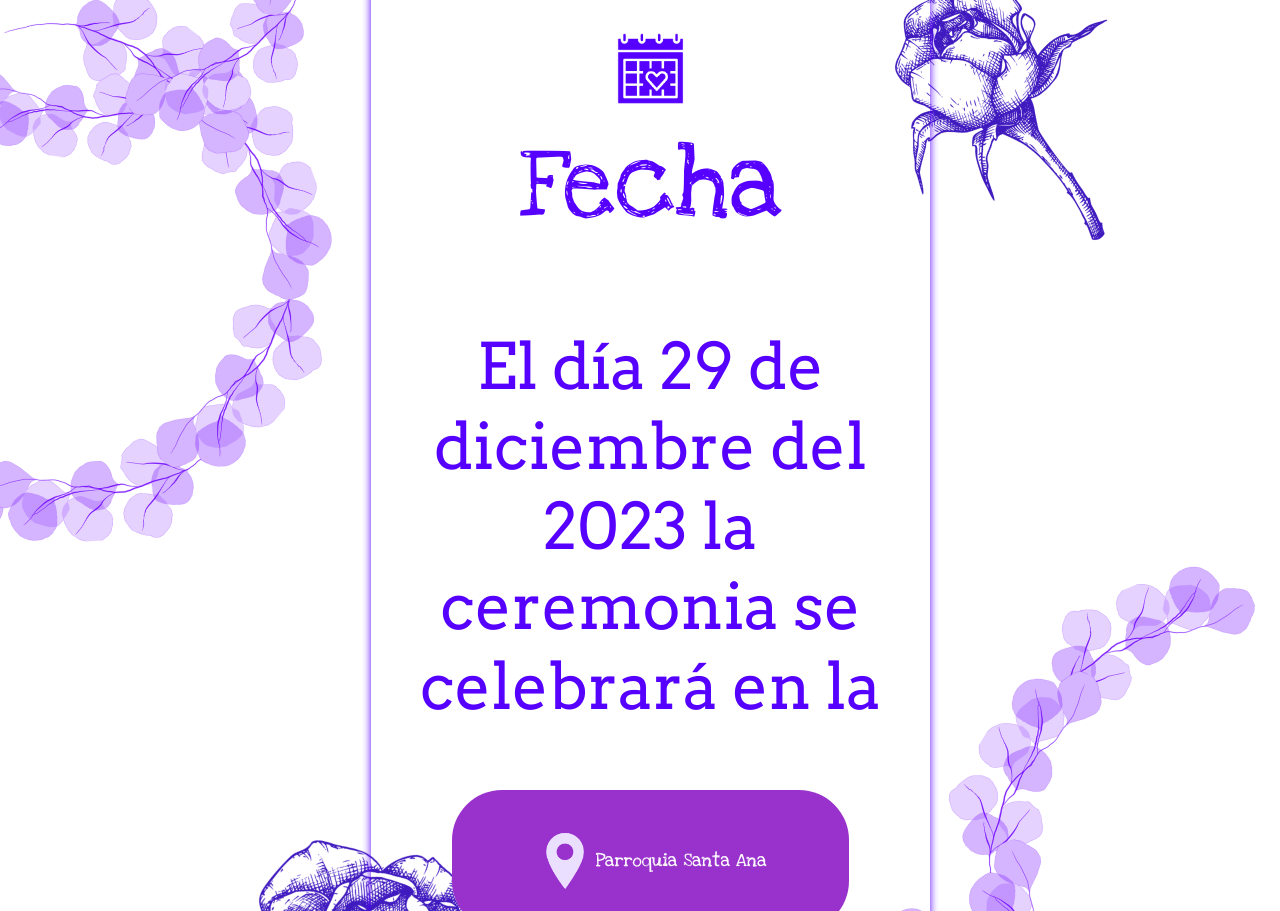
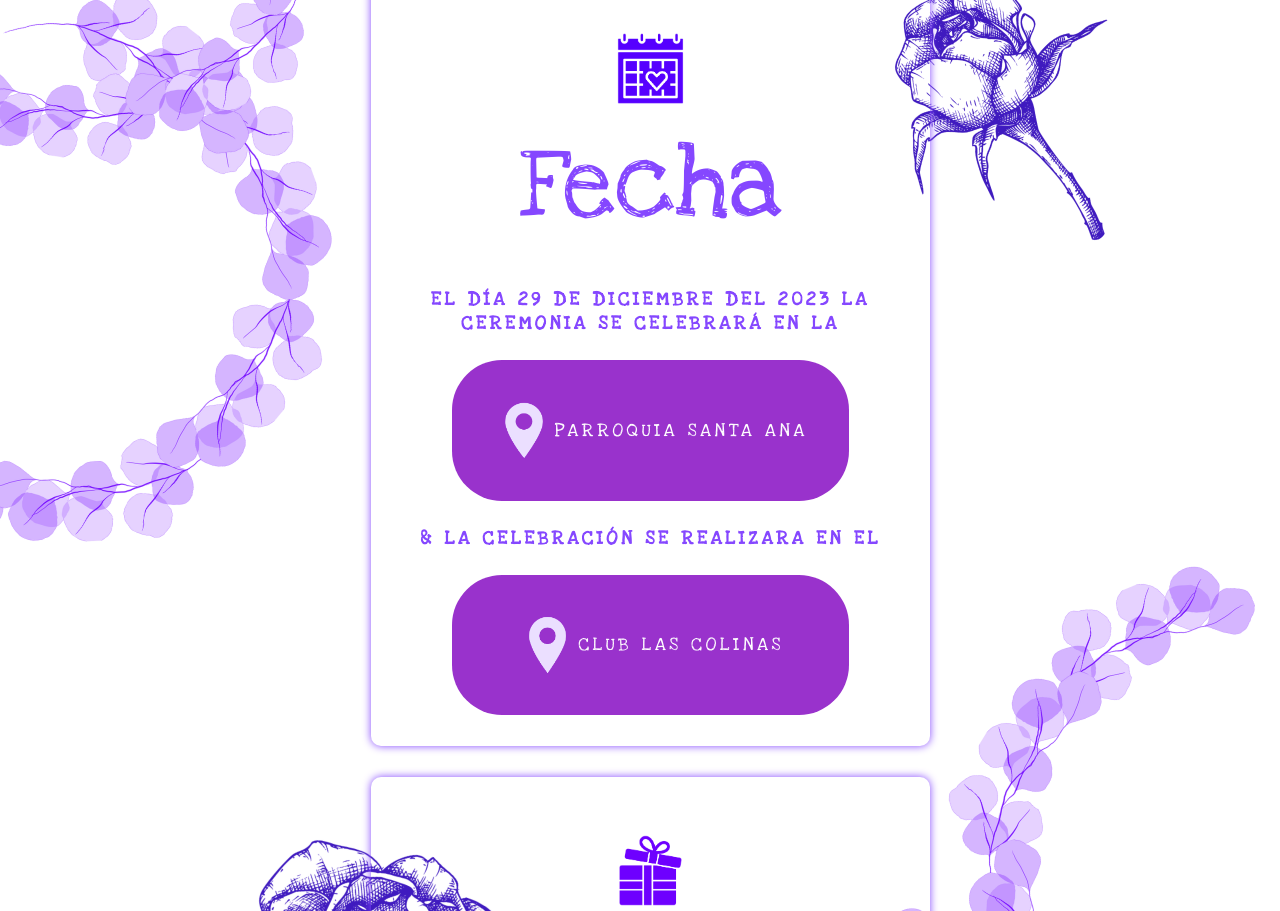
Before and after one commit to Mariopolonia0/invitacion.github.io, a plain HTML site: page index.html in a window 1280 px wide. Shown: the part 1520-2431 px from the top of the page. Drawn offline with Linux system fonts and the light colour scheme; a web font is replaced by a local one.

Commit message:
agregando new color

```diff
--- a/index.html
+++ b/index.html
@@ -82,24 +82,24 @@
         <img class="iconoRegalo" src="img/Date.png">
         <p class="regaloP">Fecha</p>
         <p class="textFont">
-          El día 29 de diciembre del 2023 la ceremonia se celebrará en la
+          EL DÍA 29 DE DICIEMBRE DEL 2023 LA CEREMONIA SE CELEBRARÁ EN LA
         </p>
 
         <a class="buttonA" href="https://goo.gl/maps/ommJ6eqsoS6QipeY9">
           <button class="buttonUbicacion">
             <img class="imgButtonUbicacion" src="img/iconoUbicacion.png"></img>
-            <p>Parroquia Santa Ana</p>
+            <p>PARROQUIA SANTA ANA</p>
           </button>
         </a>
 
         <p class="textFont">
-          & la celebración se realizara en el
+          & LA CELEBRACIÓN SE REALIZARA EN EL
         </p>
 
         <a class="buttonA" href="https://goo.gl/maps/ommJ6eqsoS6QipeY9">
           <button class="buttonUbicacion">
             <img class="imgButtonUbicacion" src="img/iconoUbicacion.png"></img>
-            <p>Club Colinas</p>
+            <p>CLUB LAS COLINAS</p>
           </button>
         </a>
 
--- a/theme.css
+++ b/theme.css
@@ -93,6 +93,7 @@ body {
 .buttonUbicacion p {
     font-size: 140%;
     font-family: 'loveya';
+    letter-spacing: 0.3vw;
 }
 
 .buttonUbicacion img {
@@ -103,14 +104,14 @@ body {
     display: flex;
     align-items: center;
     flex-direction: column;
-    box-shadow: 0px 0px 8px #5600ff;
+    box-shadow: 0px 0px 8px #8547ff;
     border-radius: 10px;
     margin: 5%;
     padding: 5%;
 }
 
 .regaloP {
-    color: #5600ff;
+    color: #8547ff;
     font-family: loveya;
     font-size: 8vw;
     text-align: center;
@@ -122,7 +123,7 @@ body {
 .regaloDepositoInformacion {
     font-weight: 800;
     letter-spacing: 0.2em;
-    color: #5600ff;
+    color: #8547ff;
     font-family: loveya;
     font-size: 10vw;
     text-align: center;
@@ -135,7 +136,7 @@ body {
 .regaloDeposito {
     font-weight: 800;
     letter-spacing: 0.2em;
-    color: #5600ff;
+    color: #8547ff;
     font-family: loveya;
     text-align: center;
     display: flex;
@@ -176,19 +177,22 @@ img {
     width: 15%;
 }
 
-p{}
-
-
 .bienvenida {
-    color: #46296b;
+    color: #000000;
     font-family: DelaGothicOne;
     font-size: 5.4vw;
 }
 
 .textFont {
-    color: #5600ff;
-    font-family: 'ArvoRegular';
-    font-size: 5vw;
+    font-weight: 800;
+    letter-spacing: 0.2em;
+    color: #8547ff;
+    font-family: loveya;
+    text-align: center;
+    display: flex;
+    justify-content: center;
+    margin: 5% 0% 5% 0%;
+    font-size: 120%;
 }
 
 section {
@@ -196,10 +200,10 @@ section {
 }
 
 .nombreBienvenida {
-    color: #9b00f9;
+    color: #d196ff;
     display: block;
     font-family: pristina;
-    font-size: calc(3em + 3vw);
+    font-size: 18vw;
     font-weight: bold;
     margin-bottom: 6vh;
 }
```
